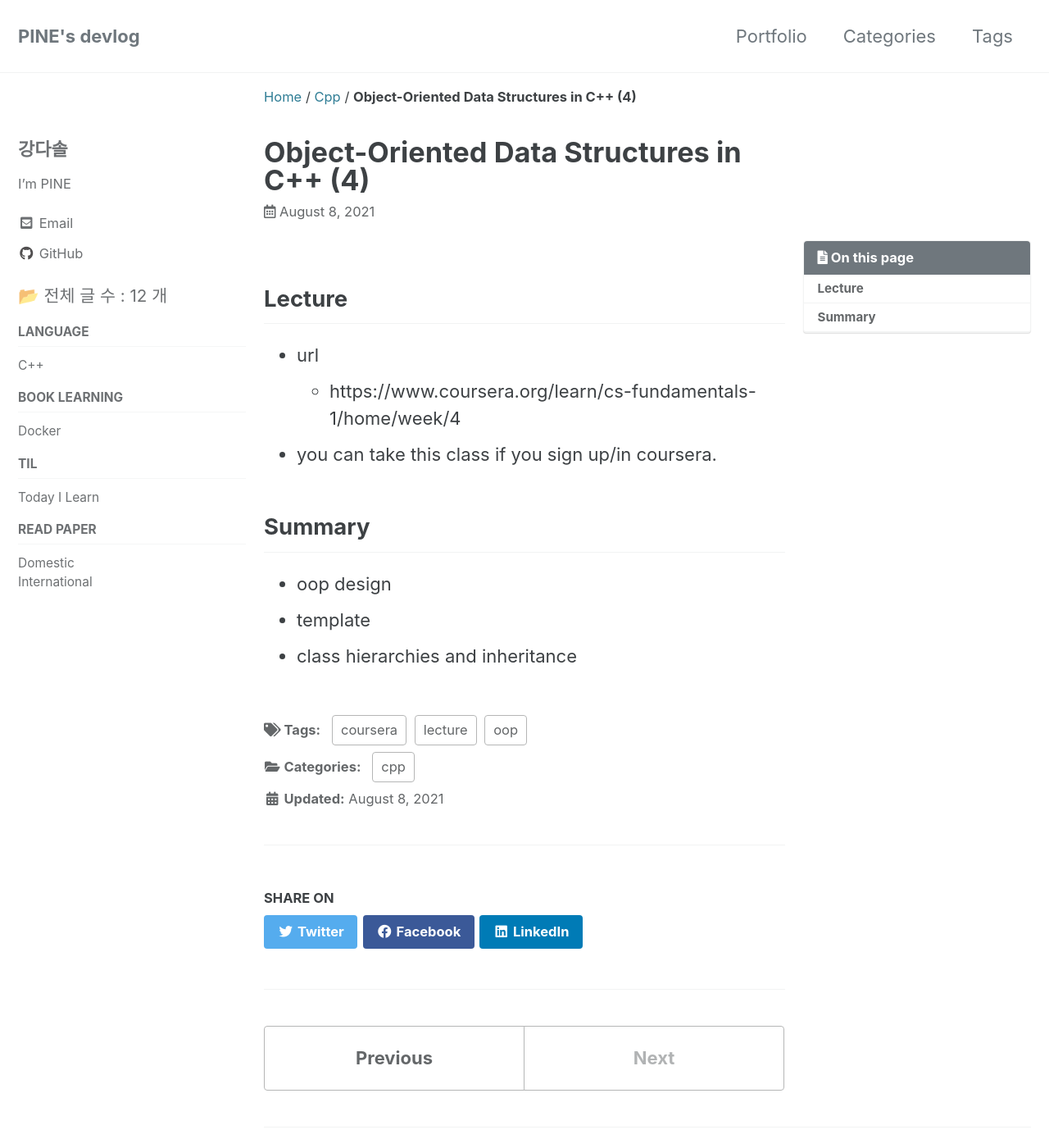
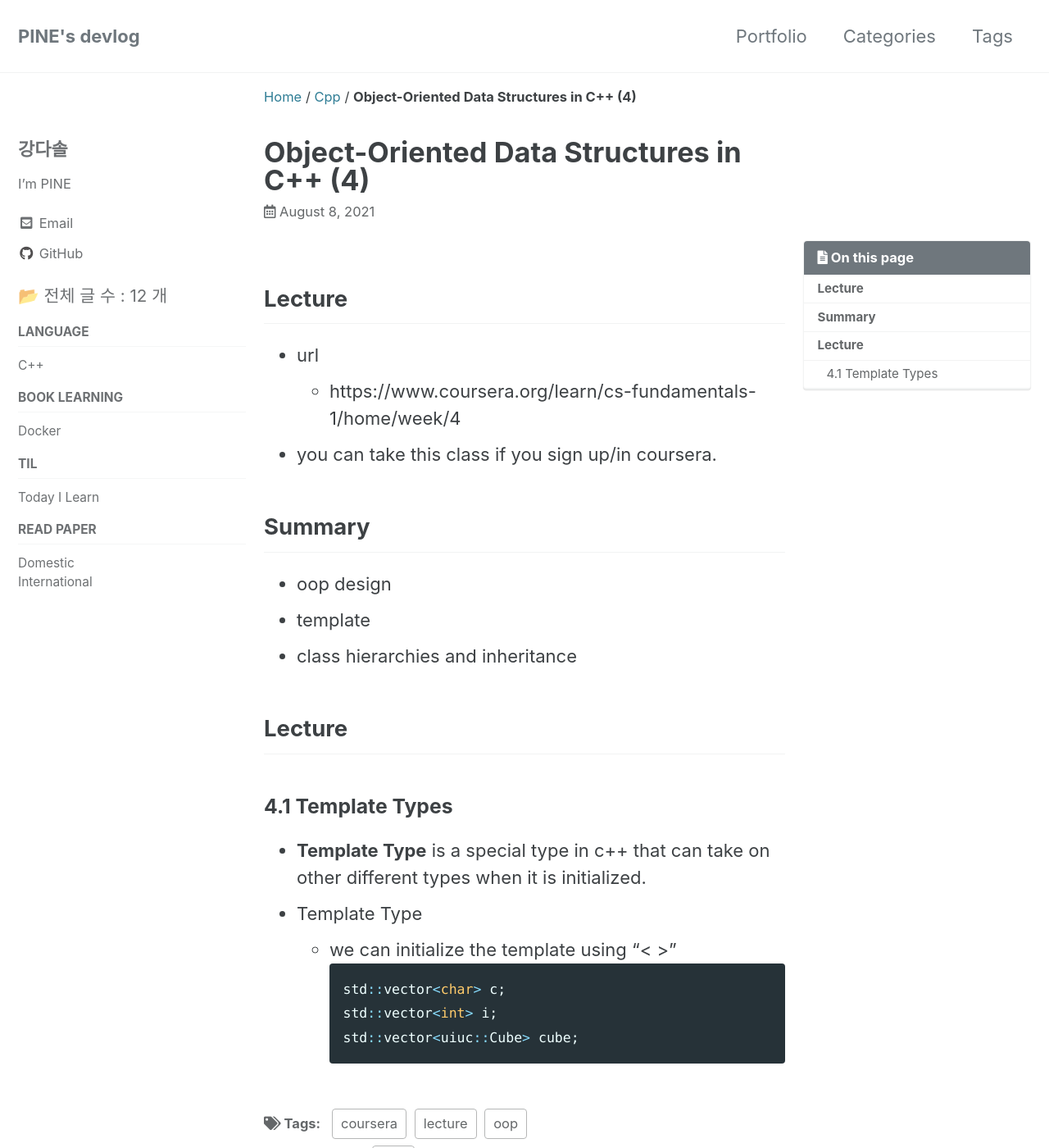
Before and after one commit to pine939/pine939.github.io, a Jekyll site: the page built from _posts/2021-08-08-coursera_cpp4.md, in a window 1280 px wide and 1400 px high. Shown: the whole window at 82% size. Built offline with Jekyll 4.4.1, drawn with Linux system fonts in a browser that asks for light colours; cached includes are drawn as plain includes.

Commit message:
edit post

````diff
--- a/_posts/2021-08-08-coursera_cpp4.md
+++ b/_posts/2021-08-08-coursera_cpp4.md
@@ -28,3 +28,16 @@ last_modified_at: 2021-08-08
 * oop design
 * template
 * class hierarchies and inheritance
+
+## Lecture
+
+### 4.1 Template Types
+
+* **Template Type** is a special type in c++ that can take on other different types when it is initialized.
+* Template Type
+  * we can initialize the template using "< >"
+  ```cpp
+  std::vector<char> c;
+  std::vector<int> i;
+  std::vector<uiuc::Cube> cube;
+  ```
````
